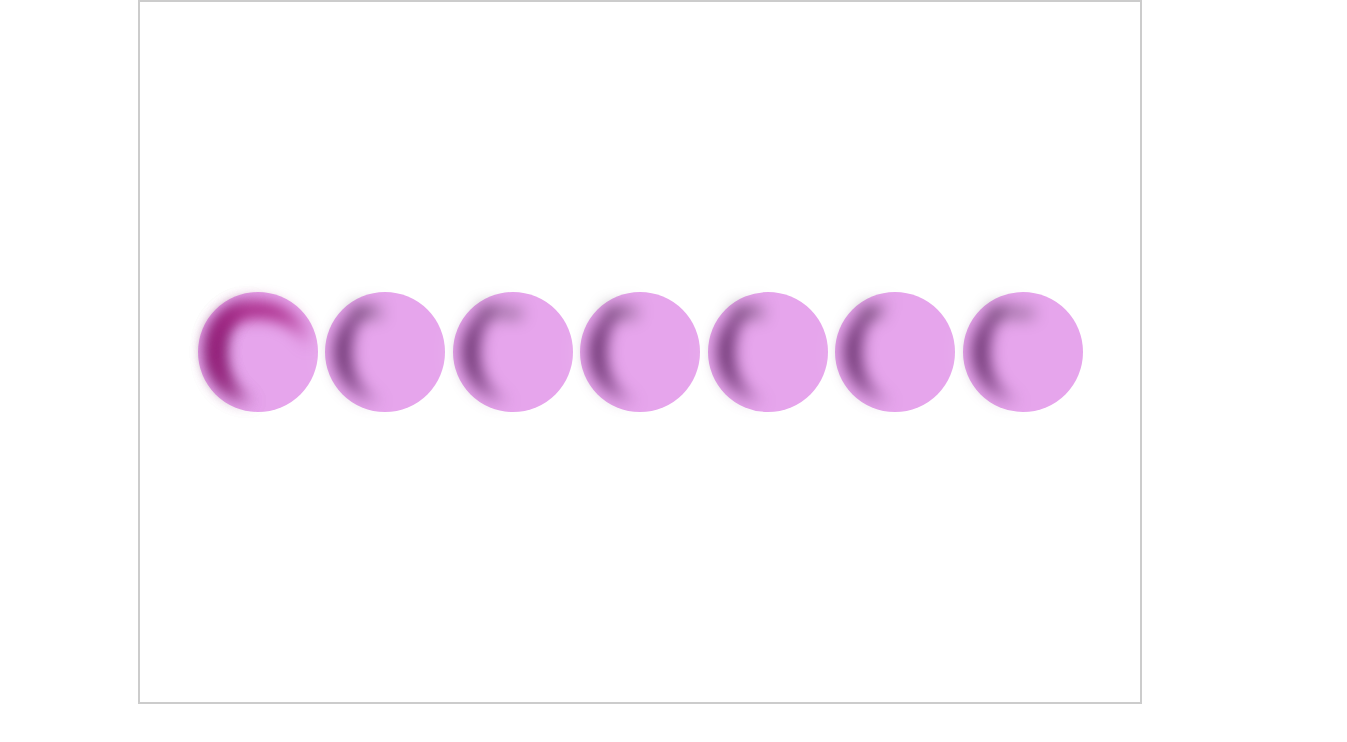
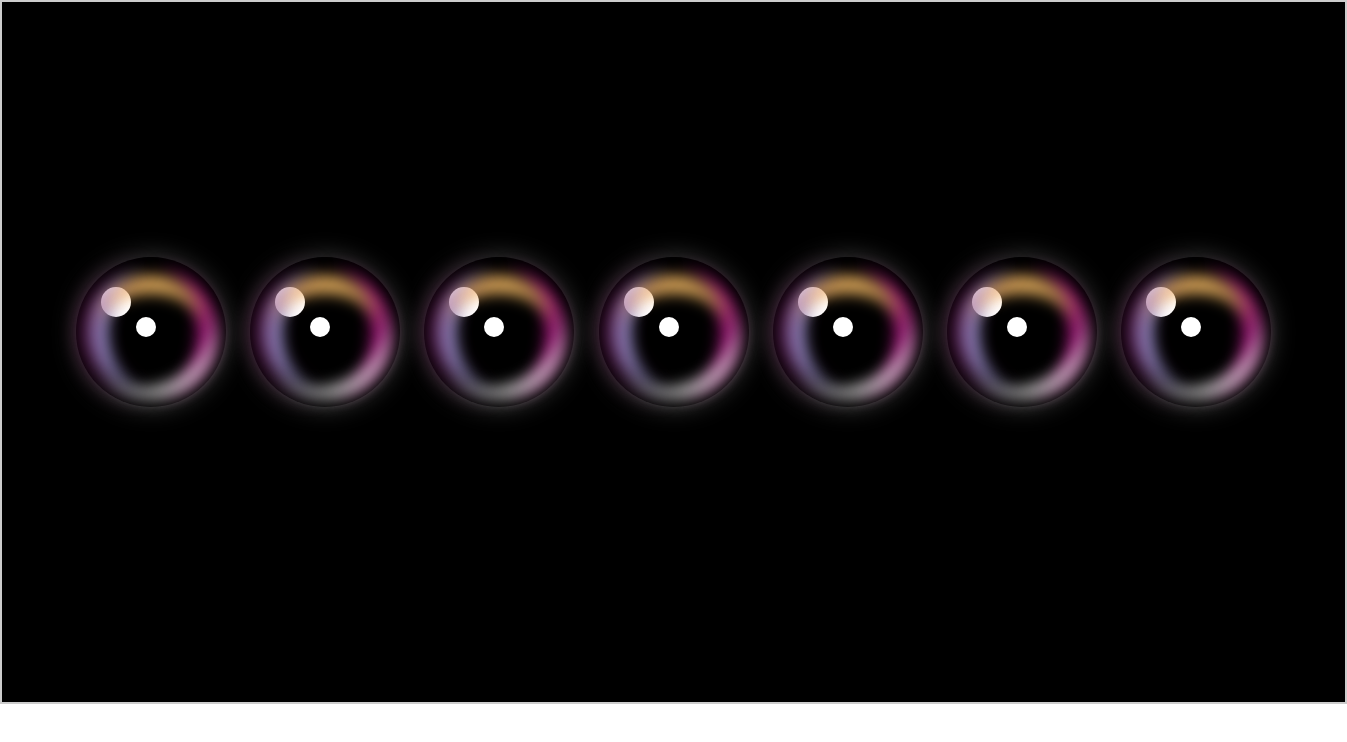
Before and after one commit to eniolaSamuel/CleaningClanProductPage, a React (Create React App) app: page /service in a window 1280 px wide. Shown: the top 742 px of the page, 1347 px wide, since content can reach past the window. Built offline with nearby package versions, Linux system fonts and the light colour scheme.

Commit message:
subsequent tcc commit

```diff
--- a/src/styles/ServicePage.css
+++ b/src/styles/ServicePage.css
@@ -2,7 +2,7 @@
     width: 100%;
 }
 .bubble-container {
-    width: 900px;
+    width: 1243px;
     height: 700px;
     position: relative;
     border: 2px solid #ccc;
@@ -11,13 +11,14 @@
     justify-content: space-evenly;
     align-items: center;
     padding: 0 50px; /* Adjust padding as needed */
+    background-color: black;
 }
 
 .individual-bubble {
     position: relative;
-    width: 120px;
-    height: 120px;
-    background-color: #e6a5ec; /* Light blue color */
+    width: 150px;
+    height: 150px;
+    background-color: #000; /* Light blue color */
     border-radius: 50%;
     display: flex;
     justify-content: center;
@@ -25,6 +26,39 @@
     cursor: pointer;
     transition: background-color 0.3s ease;
     box-shadow: 0px 0px 25px rgba(255, 255, 255, 0.25);
+    animation: animate 8s ease-in-out infinite;
+}
+
+@keyframes animate{
+    0%, 100%{
+        transform: translateY(-20px);
+    }
+    50%{
+        transform: translateY(-20px);
+    }
+}
+
+.individual-bubble::before{
+    content: '';
+    position: absolute;
+    top: 30px;
+    left: 25px;
+    width: 30px;
+    height: 30px;
+    border-radius: 50%;
+    background-color: white;
+
+}
+
+.individual-bubble::after{
+    content: '';
+    position: absolute;
+    top: 60px;
+    left: 60px;
+    width: 20px;
+    height: 20px;
+    border-radius: 50%;
+    background-color: white;
 
 }
 
@@ -34,20 +68,31 @@
 }
 
 .individual-bubble span:nth-child(1){
-    inset: 10px;
-    border-left: 15px solid #5a225f;
+    inset: 15px;
+    border-left: 15px solid #99bbea;
     filter: blur(8px);
 }
 
 .individual-bubble span:nth-child(2){
     inset: 10px;
-    border-left: 15px solid #9e1276;
+    border-right: 18px solid #9e1276;
     filter: blur(8px);
 }
 .individual-bubble span:nth-child(3){
+    inset: 20px;
+    border-top: 15px solid #FFC168;
+    filter: blur(8px);
+}
+.individual-bubble span:nth-child(4){
     inset: 10px;
-    border-top: 15px solid #9e1276;
+    border-left: 10px solid #9e1276;
+    filter: blur(12px);
+}
+.individual-bubble span:nth-child(5){
+    inset: 10px;
+    border-bottom: 10px solid #ffffff;
     filter: blur(8px);
+    transform: rotate(330deg);
 }
 
 .individual-bubble:hover {
--- a/src/views/ServicePage.jsx
+++ b/src/views/ServicePage.jsx
@@ -35,30 +35,55 @@ const ServicePage = () => {
                     <span></span>
                     <span></span>
                     <span></span>
+                    <span></span>
                     {showText && <p>One - Some additional information</p>}
                 </div>
                 <div className="individual-bubble" onMouseEnter={toggleTextVisibility} onMouseLeave={toggleTextVisibility}>
-                    <span>Two</span>
+                    <span></span>
+                    <span></span>
+                    <span></span>
+                    <span></span>
+                    <span></span>
                     {showText && <p>Two - Some additional information</p>}
                 </div>
                 <div className="individual-bubble" onMouseEnter={toggleTextVisibility} onMouseLeave={toggleTextVisibility}>
-                    <span>Three</span>
+                    <span></span>
+                    <span></span>
+                    <span></span>
+                    <span></span>
+                    <span></span>
                     {showText && <p>Three - Some additional information</p>}
                 </div>
                 <div className="individual-bubble" onMouseEnter={toggleTextVisibility} onMouseLeave={toggleTextVisibility}>
-                    <span>Four</span>
+                    <span></span>
+                    <span></span>
+                    <span></span>
+                    <span></span>
+                    <span></span>
                     {showText && <p>Four - Some additional information</p>}
                 </div>
                 <div className="individual-bubble" onMouseEnter={toggleTextVisibility} onMouseLeave={toggleTextVisibility}>
-                    <span>Five</span>
+                    <span></span>
+                    <span></span>
+                    <span></span>
+                    <span></span>
+                    <span></span>
                     {showText && <p>Five - Some additional information</p>}
                 </div>
                 <div className="individual-bubble" onMouseEnter={toggleTextVisibility} onMouseLeave={toggleTextVisibility}>
-                    <span>Six</span>
+                    <span></span>
+                    <span></span>
+                    <span></span>
+                    <span></span>
+                    <span></span>
                     {showText && <p>Six - Some additional information</p>}
                 </div>
                 <div className="individual-bubble" onMouseEnter={toggleTextVisibility} onMouseLeave={toggleTextVisibility}>
-                    <span>Seven</span>
+                    <span></span>
+                    <span></span>
+                    <span></span>
+                    <span></span>
+                    <span></span>
                     {showText && <p>Seven - Some additional information</p>}
                 </div>
             </div>
```
